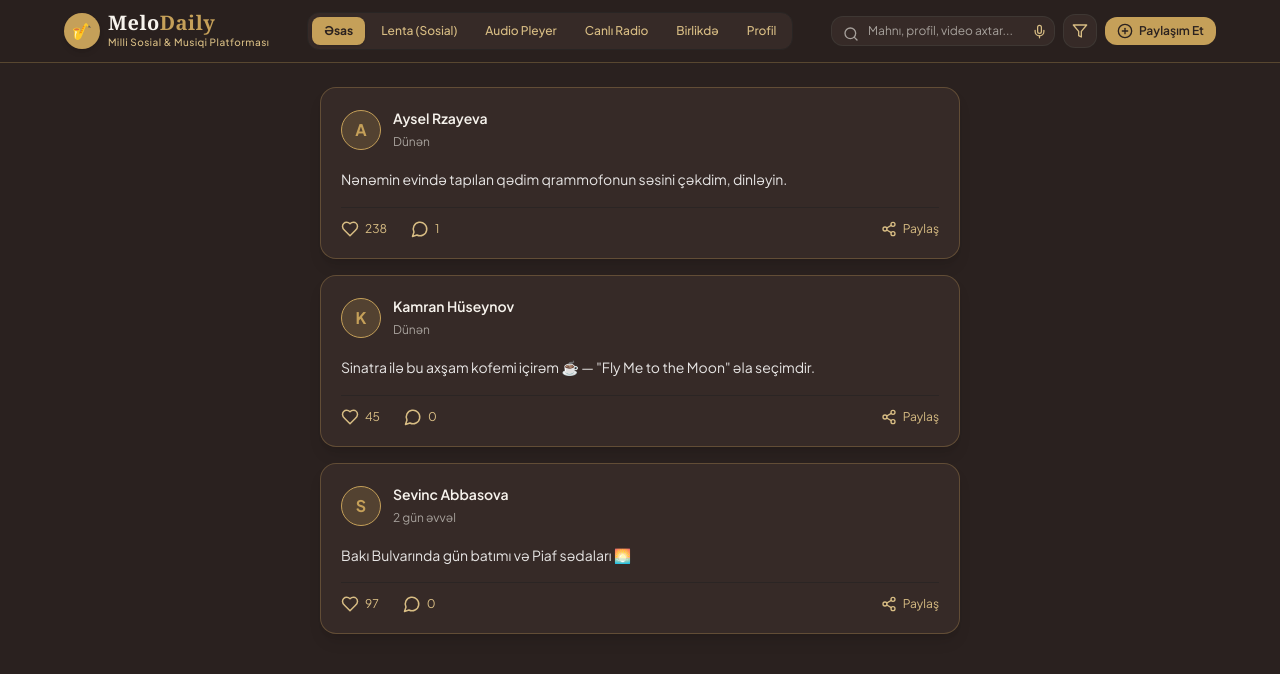
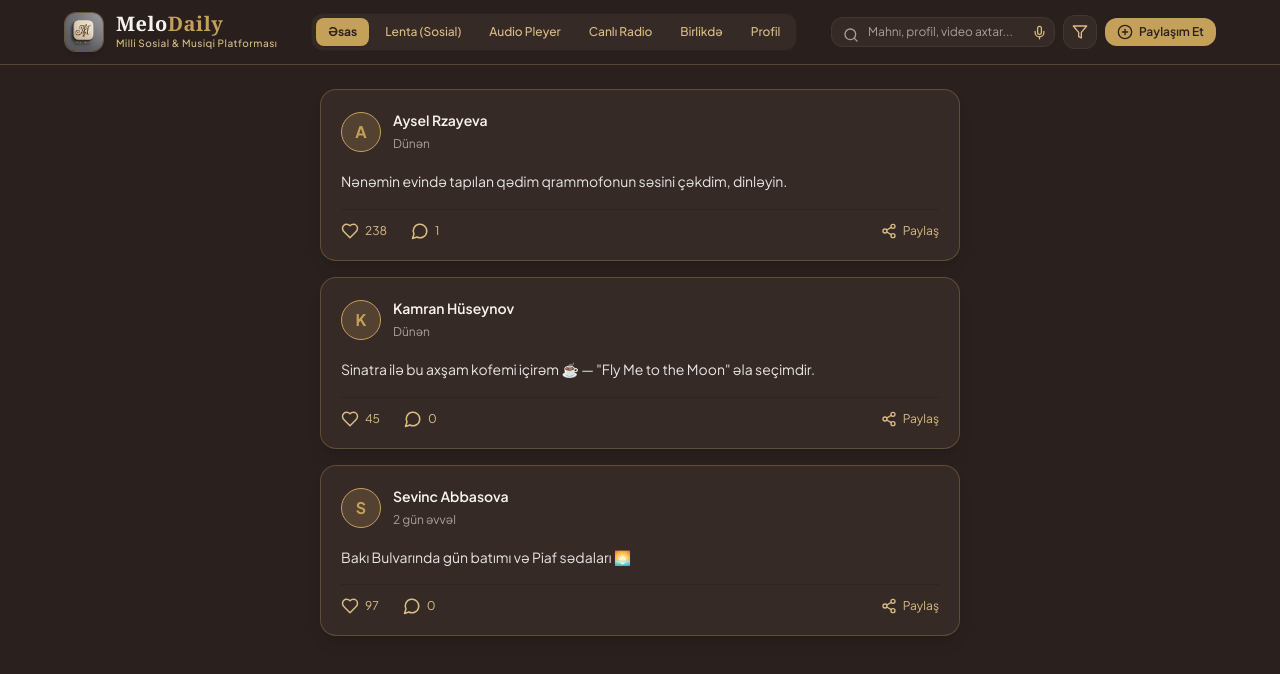
Before and after one commit to ramilshirinov/melodaily, a React (Vite) app: page / in a window 1280 px wide. Shown: the top 674 px of the page. Built offline with nearby package versions, Linux system fonts and the light colour scheme; a web font is replaced by a local one.

Commit message:
Updated header with new MeloDaily visual logo

```diff
--- a/src/components/Header.jsx
+++ b/src/components/Header.jsx
@@ -58,9 +58,17 @@ export default function Header({
 
         {/* Logo & Slogan */}
         <div className="flex items-center justify-between w-full md:w-auto">
-          <div className="flex items-center gap-2 cursor-pointer" onClick={() => setActiveTab('home')}>
-            <div className="w-9 h-9 rounded-full bg-[#C5A059] flex items-center justify-center text-[#2A211F] font-bold shadow-md">
-              🎷
+          <div className="flex items-center gap-3 cursor-pointer" onClick={() => setActiveTab('home')}>
+            {/* Yeni Visual MeloDaily Loqosu */}
+            <div className="w-10 h-10 rounded-xl overflow-hidden border border-[#C5A059]/40 bg-[#2A211F] shadow-md flex items-center justify-center shrink-0">
+              <img
+                src="/logo.jpg?v=2"
+                alt="MeloDaily Logo"
+                className="w-full h-full object-cover"
+                onError={(e) => {
+                  console.error("Loqo yüklənmədi:", e.target.src);
+                }}
+              />
             </div>
             <div className="flex flex-col">
               <span className="font-serif text-xl font-bold tracking-wide text-[#F7F3ED] leading-none">
@@ -82,7 +90,7 @@ export default function Header({
         </div>
 
         {/* Tab Menyu (TikTok + Instagram + Spotify Hibrid) */}
-        <nav className="flex items-center gap-1 bg-[#362A27] p-1 rounded-xl border border-stone-800 text-xs font-medium">
+        <nav className="flex items-center gap-1 bg-[#362A27] p-1 rounded-xl border border-stone-800 text-xs font-medium overflow-x-auto max-w-full">
           {[
             { id: 'home', label: 'Əsas' },
             { id: 'feed', label: 'Lenta (Sosial)' },
@@ -94,7 +102,7 @@ export default function Header({
             <button
               key={t.id}
               onClick={() => setActiveTab(t.id)}
-              className={`px-3 py-1.5 rounded-lg transition ${
+              className={`px-3 py-1.5 rounded-lg transition whitespace-nowrap ${
                 activeTab === t.id
                   ? 'bg-[#C5A059] text-[#2A211F] font-bold shadow'
                   : 'text-[#D8BD84] hover:text-white'
@@ -137,7 +145,7 @@ export default function Header({
 
           <button
             onClick={() => setShowAddModal(true)}
-            className="hidden md:flex items-center gap-1.5 px-3 py-1.5 bg-[#C5A059] text-[#2A211F] rounded-xl text-xs font-semibold hover:bg-[#D8BD84] transition"
+            className="hidden md:flex items-center gap-1.5 px-3 py-1.5 bg-[#C5A059] text-[#2A211F] rounded-xl text-xs font-semibold hover:bg-[#D8BD84] transition shrink-0"
           >
             <PlusCircle size={16} />
             <span>Paylaşım Et</span>
```
